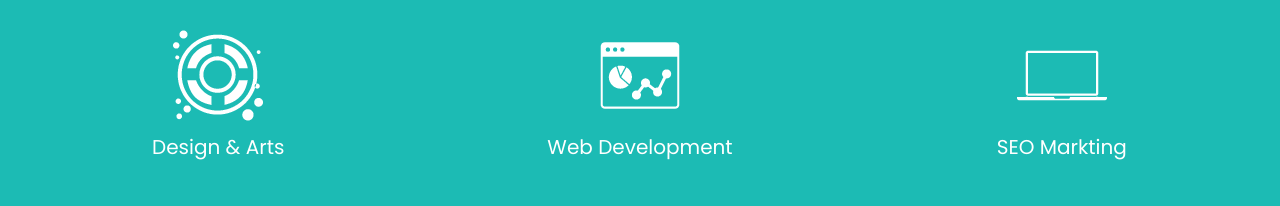
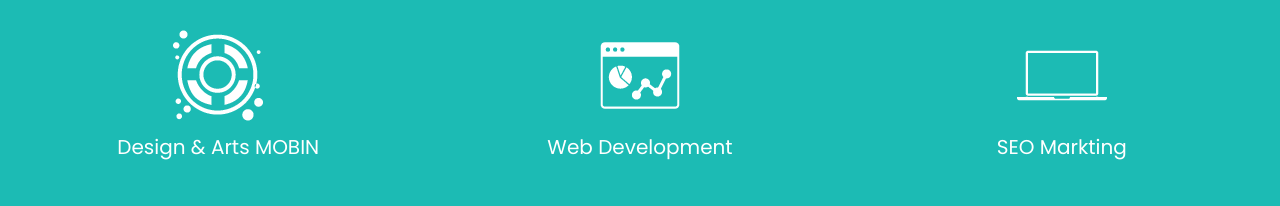
Before and after one commit to smobinulla/spearing01, a plain HTML site: page index.html in a window 1280 px wide. Shown: the part 1520-1726 px from the top of the page. Drawn offline with Linux system fonts and the light colour scheme.

Commit message:
Update index.html

```diff
--- a/index.html
+++ b/index.html
@@ -261,7 +261,7 @@
           </div>
           <div class="detail-box">
             <h5>
-              Design & Arts
+              Design & Arts MOBIN
             </h5>
           </div>
         </div>
```
